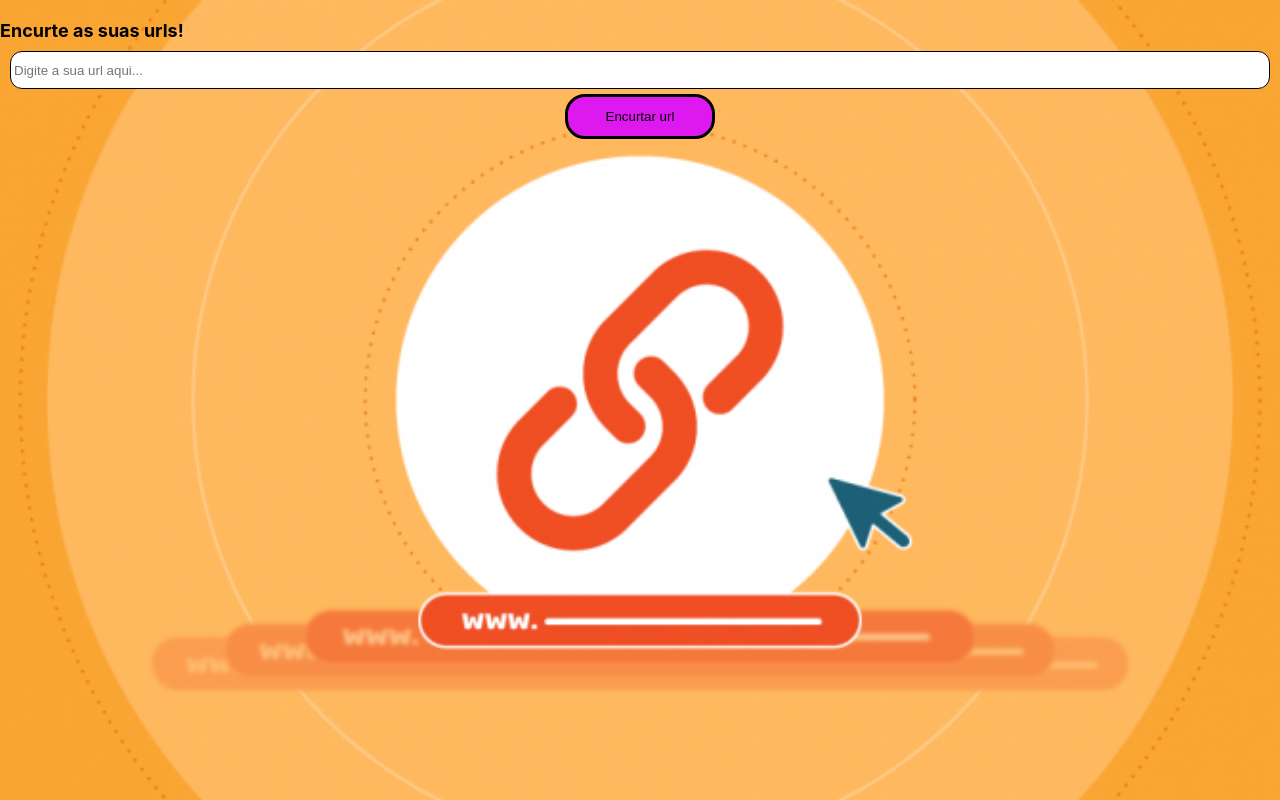
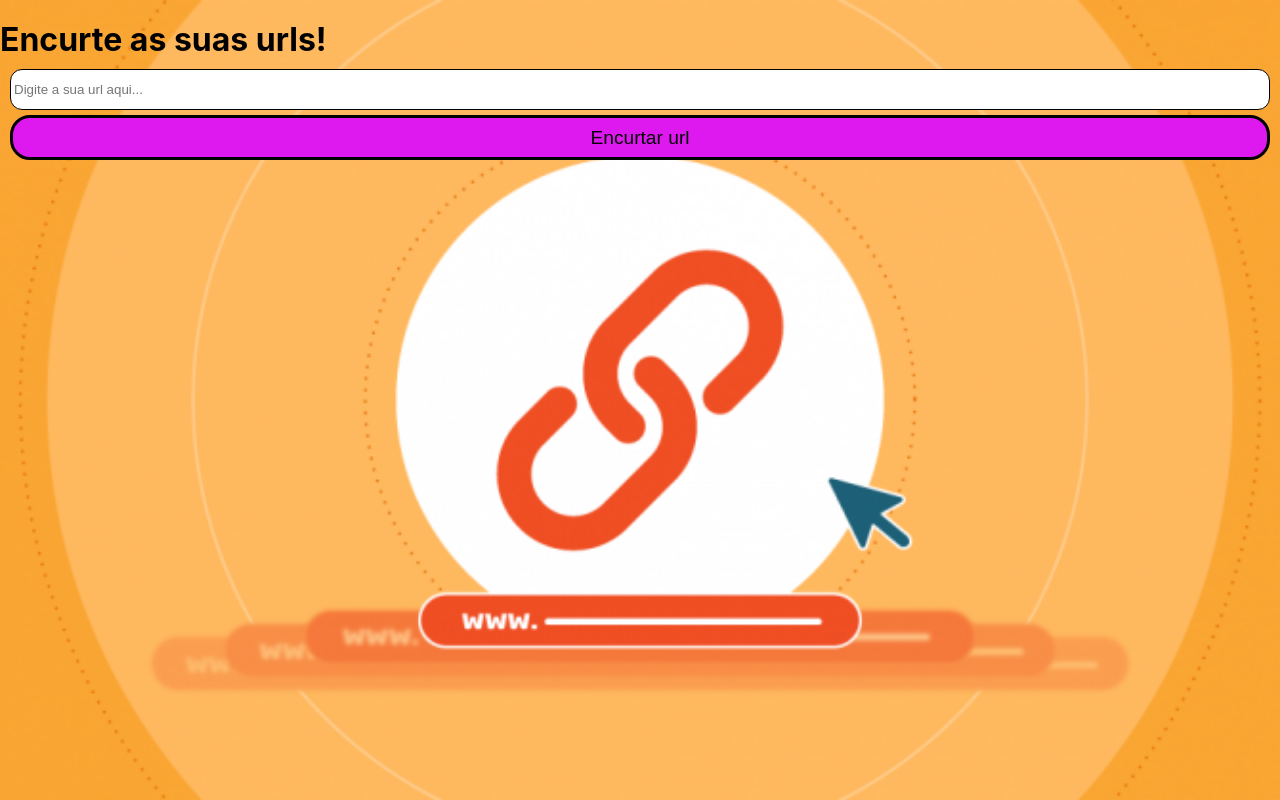
Before and after one commit to hugovallada/shortenerapp, a React (Create React App) app: page / in a window 1280 px wide. Built offline with nearby package versions, Linux system fonts and the light colour scheme; the HTML template or start-up script is replaced by a standard one.

Commit message:
Adicionado media querys

```diff
--- a/src/components/Form.css
+++ b/src/components/Form.css
@@ -88,3 +88,38 @@ h3 {
 /* adicionar btn:hover */
 
 /* Trabalhar com min-width: 620px, 960px, 1200px*/
+@media screen and (min-width: 620px) {
+    h3 {
+        font-size: 1.2em;
+    }
+
+    .btn-clipboard-copiado{
+        font-size: 1.03em;
+    }
+
+    .btn {
+        font-size: 1.2em;
+    }
+
+}
+
+@media screen and (min-width: 960px){
+    .group .btn {
+        width: 100%;
+    }
+
+    .btn:hover {
+        background-color: rgba(66, 129, 80, 0.8);
+        color: white;
+    }
+
+    .form-input {
+        height: 2.5em;
+    }
+}
+
+@media screen and (min-width: 1200px){
+    h3 {
+        font-size: 2em;
+    }
+}
--- a/src/components/Form.jsx
+++ b/src/components/Form.jsx
@@ -57,7 +57,7 @@ export default () => {
             <form method="POST">
                 <div className="group">
                     <input type="text" name="url" value={url} onInput={handleInputUrl} className="form-input" placeholder="Digite a sua url aqui..." />
-                    <button type="submit" onClick={handleClick} className="btn btn-primary ">
+                    <button type="submit" onClick={handleClick} className="btn btn-primary btn-960">
                         Encurtar url
                     </button>
                 </div>
```
